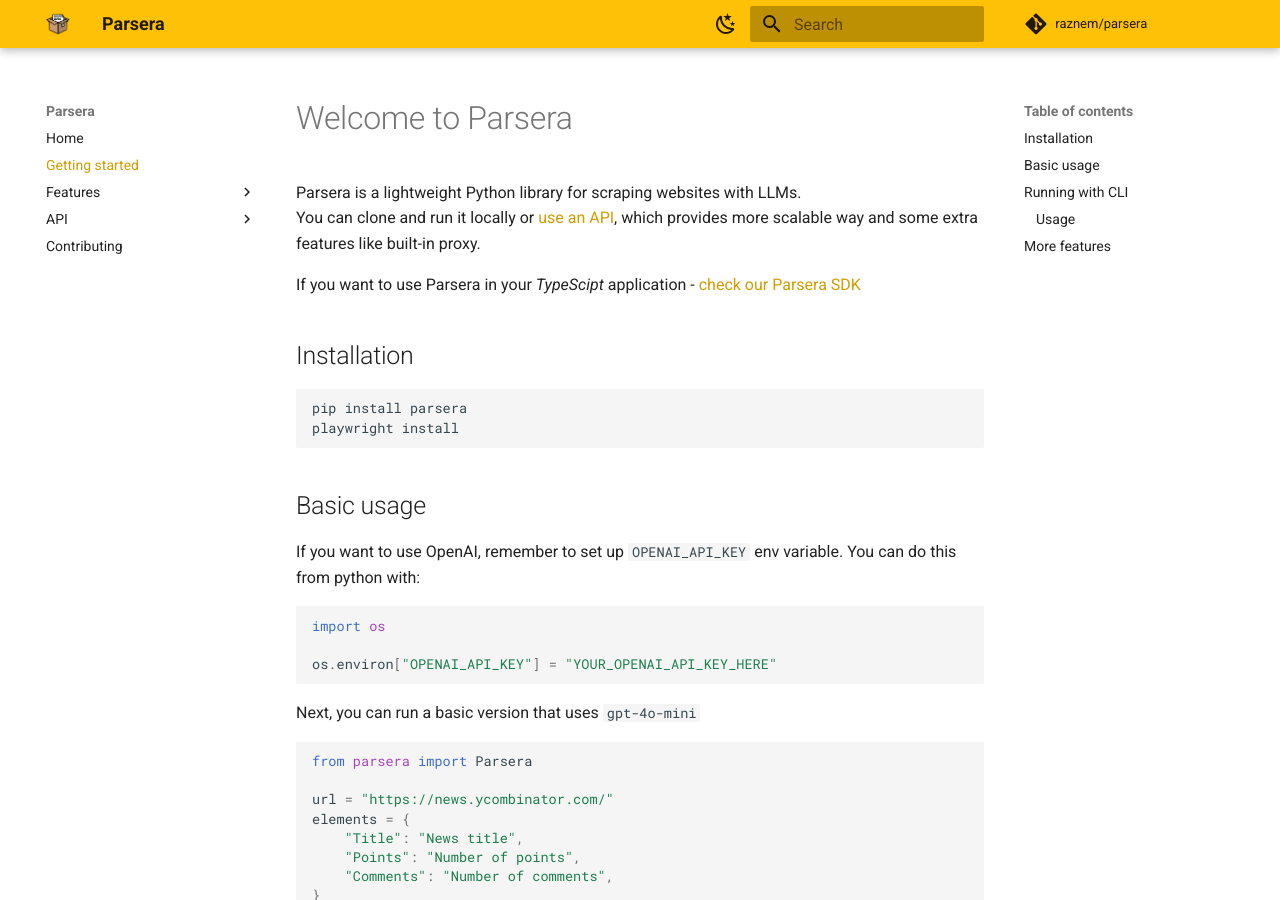
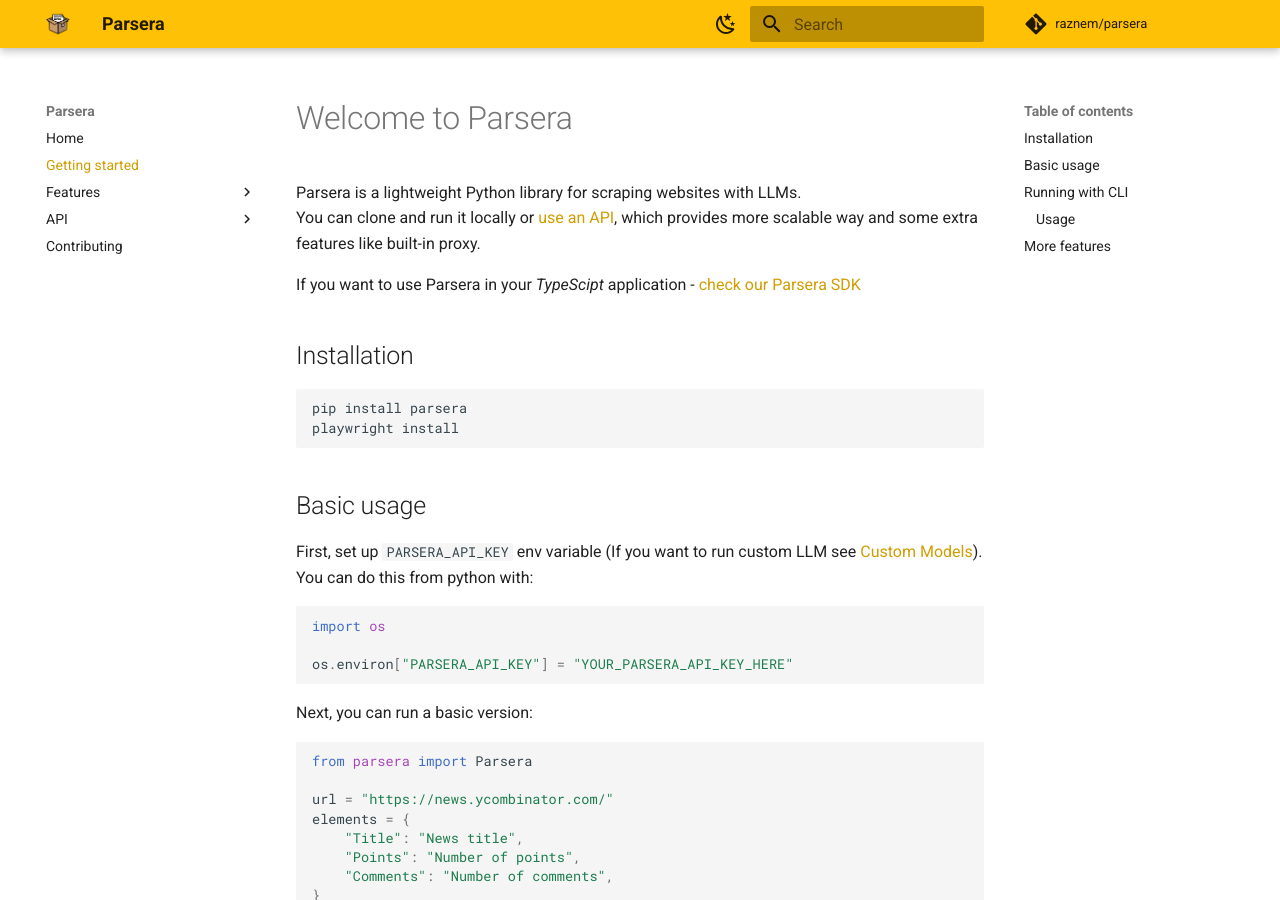
Before and after one commit to raznem/parsera, an MkDocs documentation site: the page built from docs/getting-started.md, in a window 1280 px wide and 900 px high. Built offline with MkDocs 1.6.1 and Material for MkDocs 9.7.7, drawn with Linux system fonts in a browser that asks for light colours; comment, search, counter and statistics services are not loaded.

Commit message:
Updated getting started in doc

````diff
--- a/docs/getting-started.md
+++ b/docs/getting-started.md
@@ -14,15 +14,15 @@ playwright install
 
 ## Basic usage
 
-If you want to use OpenAI, remember to set up `OPENAI_API_KEY` env variable.
+First, set up `PARSERA_API_KEY` env variable (If you want to run custom LLM see [Custom Models](/features/custom-models/)).
 You can do this from python with:
 ```python
 import os
 
-os.environ["OPENAI_API_KEY"] = "YOUR_OPENAI_API_KEY_HERE"
+os.environ["PARSERA_API_KEY"] = "YOUR_PARSERA_API_KEY_HERE"
 ```
 
-Next, you can run a basic version that uses `gpt-4o-mini`
+Next, you can run a basic version:
 ```python
 from parsera import Parsera
 
````
